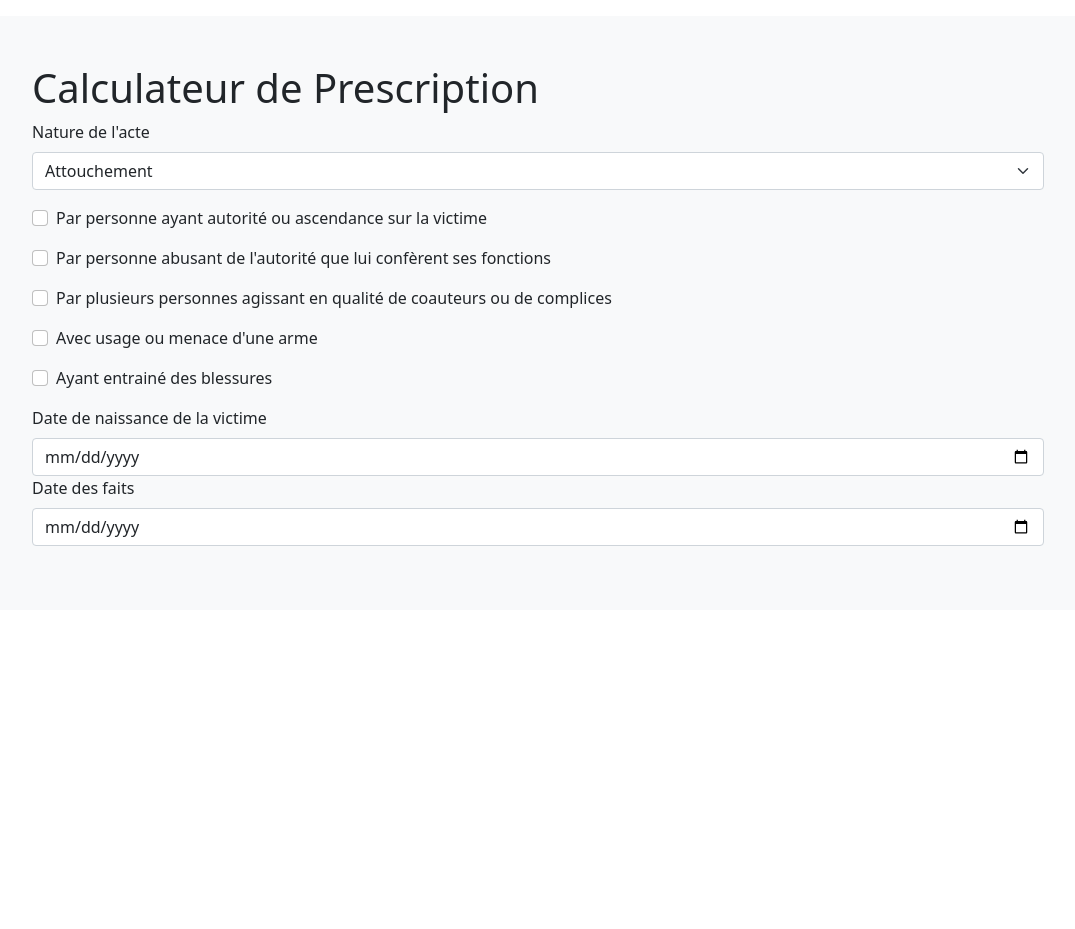
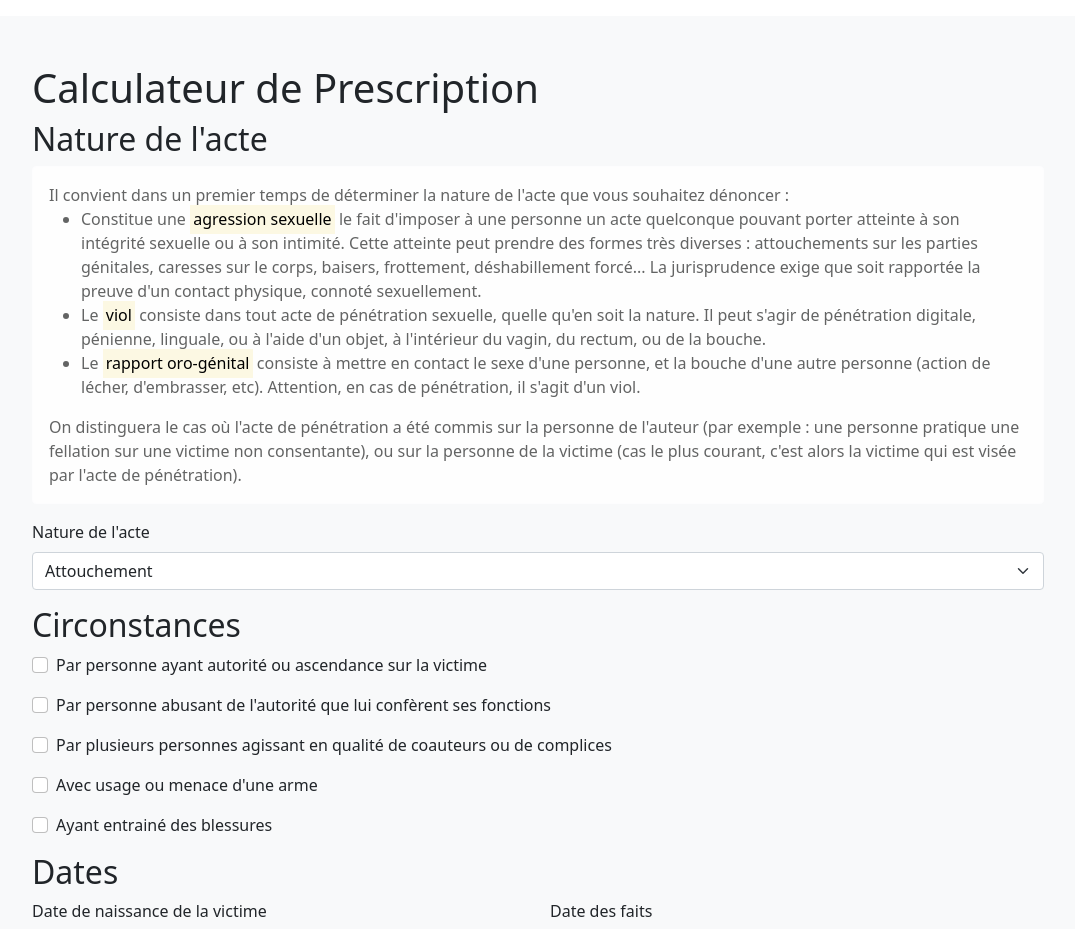
Before and after one commit to eleurent/prescription, a React (Create React App) app: page / in a window 1280 px wide. Shown: the top 929 px of the page, without its empty margins (102-1177 px from the left). Before the commit the page ends 800 px from the top, so only its background shows below. Built offline with nearby package versions, Linux system fonts and the light colour scheme.

Commit message:
Update form

```diff
--- a/src/component/form.jsx
+++ b/src/component/form.jsx
@@ -1,11 +1,22 @@
 import React from "react";
 import Form from 'react-bootstrap/Form';
 import Row from 'react-bootstrap/Row';
+import Col from 'react-bootstrap/Col';
 
 class InputForm extends React.Component {
   render() {
     return (
       <Form onSubmit={this.props.onSubmit} onChange={this.props.onChange}>
+        <h2>Nature de l'acte</h2>
+        <div class="alert alert-light" role="alert">
+        Il convient dans un premier temps de déterminer la nature de l'acte que vous souhaitez dénoncer :
+        <ul>
+          <li>Constitue une <mark>agression sexuelle</mark> le fait d'imposer à une personne un acte quelconque pouvant porter atteinte à son intégrité sexuelle ou à son intimité. Cette atteinte peut prendre des formes très diverses : attouchements sur les parties génitales, caresses sur le corps, baisers, frottement, déshabillement forcé... La jurisprudence exige que soit rapportée la preuve d'un contact physique, connoté sexuellement.</li>
+          <li>Le <mark>viol</mark> consiste dans tout acte de pénétration sexuelle, quelle qu'en soit la nature. Il peut s'agir de pénétration digitale, pénienne, linguale, ou à l'aide d'un objet, à l'intérieur du vagin, du rectum, ou de la bouche.</li>
+          <li>Le <mark>rapport oro-génital</mark> consiste à mettre en contact le sexe d'une personne, et la bouche d'une autre personne (action de lécher, d'embrasser, etc). Attention, en cas de pénétration, il s'agit d'un viol.</li>
+        </ul>
+        On distinguera le cas où l'acte de pénétration a été commis sur la personne de l'auteur (par exemple : une personne pratique une fellation sur une victime non consentante), ou sur la personne de la victime (cas le plus courant, c'est alors la victime qui est visée par l'acte de pénétration).
+        </div>
         <Form.Group className="mb-3" controlId="natureActe">
           <Form.Label>Nature de l'acte</Form.Label>
           <Form.Select name="natureActe" aria-label="Nature de l'acte">
@@ -14,6 +25,7 @@ class InputForm extends React.Component {
           </Form.Select>
         </Form.Group>
 
+        <h2>Circonstances</h2>
         <Form.Group className="mb-3" controlId="circAutorite">
           <Form.Check name="circAutorite" type="checkbox" label="Par personne ayant autorité ou ascendance sur la victime" />
         </Form.Group>
@@ -29,15 +41,20 @@ class InputForm extends React.Component {
         <Form.Group className="mb-3" controlId="circBlessures">
           <Form.Check name="circBlessures" type="checkbox" label="Ayant entrainé des blessures" />
         </Form.Group>
+        <h2>Dates</h2>
         <Row className="mb-3">
+          <Col>
           <Form.Group controlId="dateOfBirth">
             <Form.Label>Date de naissance de la victime</Form.Label>
             <Form.Control name="dateOfBirth" type="date" defaultValue={this.props.inputValues.dateOfBirth} onChange={this.props.handleChange}/>
           </Form.Group>
+          </Col>
+          <Col>
           <Form.Group controlId="dateOfFacts">
             <Form.Label>Date des faits</Form.Label>
             <Form.Control name="dateOfFacts" type="date"  defaultValue={this.props.inputValues.dateOfFacts} onChange={this.props.handleChange}/>
           </Form.Group>
+          </Col>
         </Row>
       </Form>
     );
```
